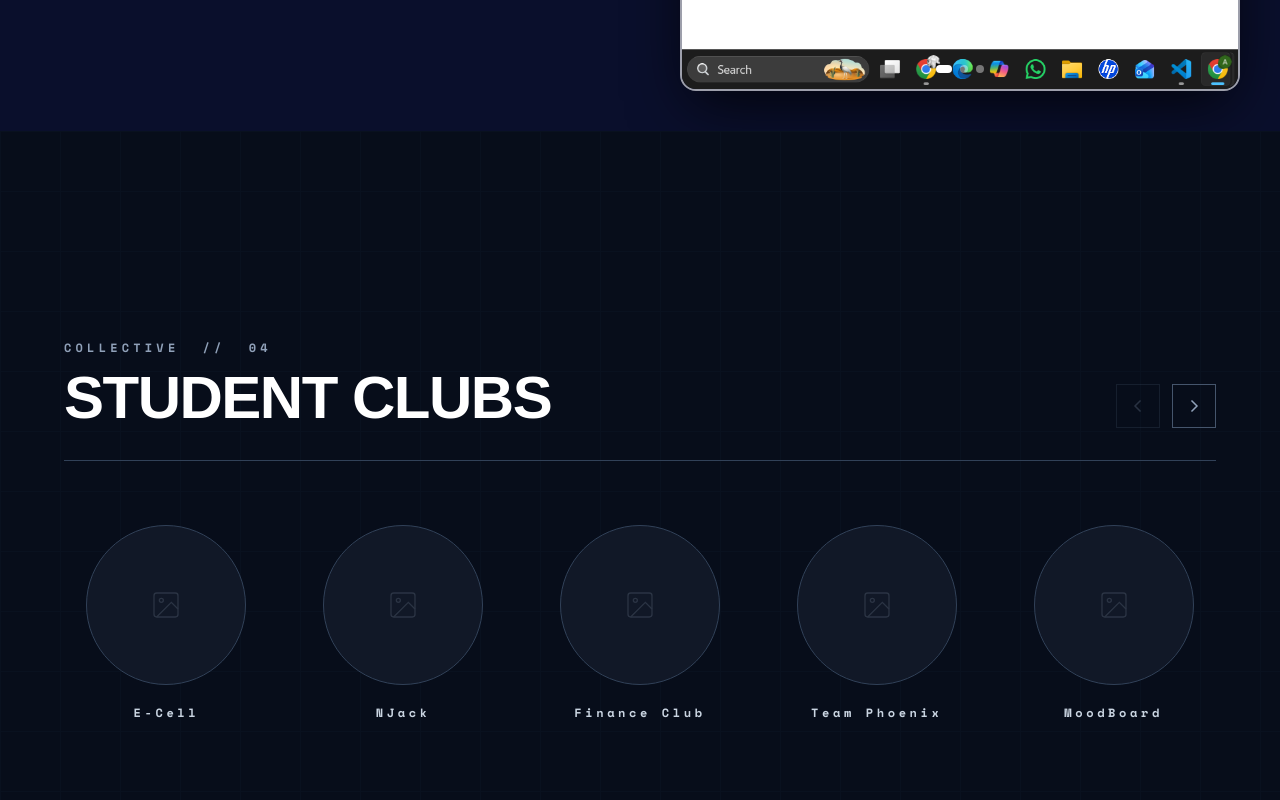
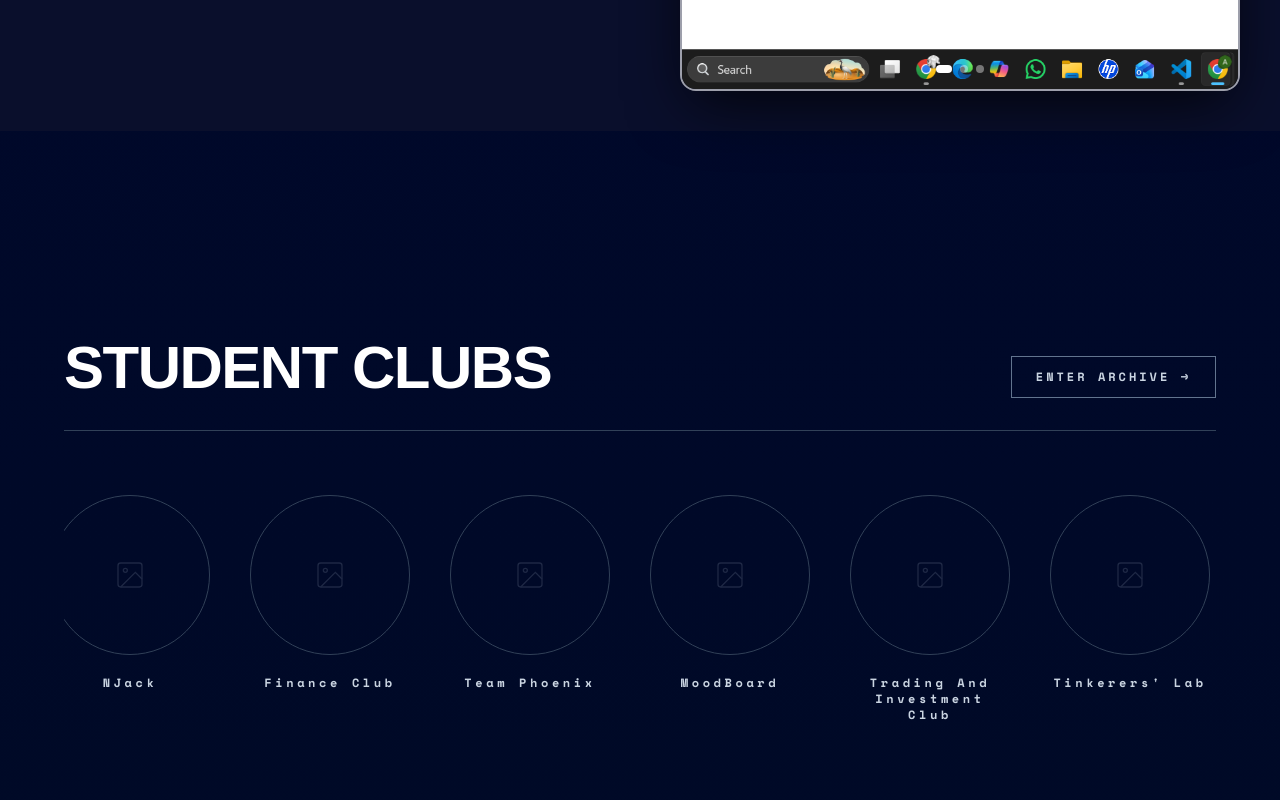
Before and after one commit to Shivanshu08Verma/stc-iitp-website, a Next.js app: page / in a window 1280 px wide. Shown: the part 3960-4760 px from the top of the page. Built offline with nearby package versions, Linux system fonts and the light colour scheme.

Commit message:
clubs: final, i hope.

```diff
--- a/components/StudentClubsSection.tsx
+++ b/components/StudentClubsSection.tsx
@@ -1,5 +1,5 @@
 "use client";
-import { useState } from "react";
+import { useState, useEffect, useRef } from "react";
 
 const CLUBS: { id: number; name: string }[] = [
   { id: 1,  name: "E-Cell" },
@@ -21,137 +21,94 @@ const CLUBS: { id: number; name: string }[] = [
   { id: 17, name: "Optimatx" },
 ];
 
-const VISIBLE = 5;
+const DOUBLED = [...CLUBS, ...CLUBS];
 
 export default function StudentClubsSection() {
-  const [start, setStart] = useState(0);
-  const canPrev = start > 0;
-  const canNext = start + VISIBLE < CLUBS.length;
-  const prev = () => { if (canPrev) setStart((s) => s - 1); };
-  const next = () => { if (canNext) setStart((s) => s + 1); };
-  const visible = CLUBS.slice(start, start + VISIBLE);
+  const trackRef = useRef<HTMLDivElement>(null);
+  const pausedRef = useRef(false);
+  const posRef = useRef(0);
+  const rafRef = useRef<number>(0);
+  const SPEED = 0.5;
+
+  useEffect(() => {
+    const track = trackRef.current;
+    if (!track) return;
+
+    const animate = () => {
+      if (!pausedRef.current) {
+        const totalWidth = track.scrollWidth / 2;
+        posRef.current += SPEED;
+        if (posRef.current >= totalWidth) {
+          posRef.current = 0;
+        }
+        track.style.transform = `translateX(-${posRef.current}px)`;
+      }
+      rafRef.current = requestAnimationFrame(animate);
+    };
+
+    rafRef.current = requestAnimationFrame(animate);
+    return () => cancelAnimationFrame(rafRef.current);
+  }, []);
 
   return (
-    <section
-      className="
-        relative w-full min-h-screen
-        bg-[#070d1a]
-        flex flex-col justify-center
-        px-16 py-20
-        overflow-hidden
-      "
-    >
-      {/* Grid overlay */}
-      <div
-        className="pointer-events-none absolute inset-0 opacity-[0.04]"
-        style={{
-          backgroundImage:
-            "linear-gradient(#4a6fa5 1px, transparent 1px), linear-gradient(90deg, #4a6fa5 1px, transparent 1px)",
-          backgroundSize: "60px 60px",
-        }}
-      />
-
-      {/* Header row */}
-      <div className="relative flex items-start justify-between mb-8">
-        <div>
-          <p
-            className="text-xs font-semibold tracking-[0.35em] text-slate-400 mb-3"
-            style={{ fontFamily: "'Space Mono', monospace" }}
-          >
-            COLLECTIVE&nbsp;&nbsp;//&nbsp;&nbsp;04
-          </p>
+    <section className="relative w-full min-h-screen flex flex-col justify-center px-16 py-20 overflow-hidden">
+      <div className="relative flex items-end justify-between mb-8">
         <h2
           className="text-6xl font-black uppercase text-white leading-none tracking-tight"
           style={{ fontFamily: "'Barlow Condensed', sans-serif" }}
         >
           STUDENT CLUBS
         </h2>
-        </div>
 
-        <div className="flex gap-3 mt-auto pt-4 self-end">
-          <button
-            onClick={prev}
-            disabled={!canPrev}
-            aria-label="Previous clubs"
-            className="
-              w-11 h-11 border flex items-center justify-center
-              transition-all duration-200
-              border-slate-600 text-slate-400
-              hover:border-slate-300 hover:text-white
-              disabled:opacity-25 disabled:cursor-not-allowed
-              active:scale-95
-            "
+        <a
+          href="/clubs"
+          className="inline-flex items-center gap-3 border border-slate-500 px-6 py-3 text-xs font-semibold tracking-[0.25em] text-slate-300 transition-all duration-200 hover:border-slate-300 hover:text-white active:scale-95"
+          style={{ fontFamily: "'Space Mono', monospace" }}
         >
-            <svg width="16" height="16" viewBox="0 0 16 16" fill="none">
-              <path d="M10 3L5 8L10 13" stroke="currentColor" strokeWidth="1.5" strokeLinecap="square"/>
-            </svg>
-          </button>
-
-          <button
-            onClick={next}
-            disabled={!canNext}
-            aria-label="Next clubs"
-            className="
-              w-11 h-11 border flex items-center justify-center
-              transition-all duration-200
-              border-slate-600 text-slate-400
-              hover:border-slate-300 hover:text-white
-              disabled:opacity-25 disabled:cursor-not-allowed
-              active:scale-95
-            "
-          >
-            <svg width="16" height="16" viewBox="0 0 16 16" fill="none">
-              <path d="M6 3L11 8L6 13" stroke="currentColor" strokeWidth="1.5" strokeLinecap="square"/>
-            </svg>
-          </button>
-        </div>
+          ENTER ARCHIVE →
+        </a>
       </div>
 
       <div className="relative w-full h-px bg-slate-700 mb-16" />
 
-      {/* Club cards */}
-      <div className="relative flex items-start justify-between gap-8">
-        {visible.map((club, i) => (
-          <ClubCard key={club.id} club={club} index={i} />
+      <div
+        className="relative w-full overflow-hidden"
+        onMouseEnter={() => { pausedRef.current = true; }}
+        onMouseLeave={() => { pausedRef.current = false; }}
+      >
+
+
+        <div
+          ref={trackRef}
+          className="flex items-start gap-10 will-change-transform"
+          style={{ width: "max-content" }}
+        >
+          {DOUBLED.map((club, i) => (
+            <ClubCard key={`${club.id}-${i}`} club={club} />
           ))}
         </div>
-
-      {/* Progress dots removed */}
+      </div>
     </section>
   );
 }
 
 interface ClubCardProps {
   club: { id: number; name: string };
-  index: number;
 }
 
-function ClubCard({ club, index }: ClubCardProps) {
+function ClubCard({ club }: ClubCardProps) {
   const [hovered, setHovered] = useState(false);
 
   return (
     <div
-      className="flex flex-col items-center gap-5 flex-1 cursor-pointer group"
+      className="flex flex-col items-center gap-5 cursor-pointer group"
+      style={{ width: "160px", flexShrink: 0 }}
       onMouseEnter={() => setHovered(true)}
       onMouseLeave={() => setHovered(false)}
     >
-      <div
-        className="
-          relative w-40 h-40 rounded-full
-          bg-[#111827]
-          border border-slate-700
-          flex items-center justify-center
-          overflow-hidden
-          transition-all duration-300
-          group-hover:border-slate-400
-          group-hover:shadow-[0_0_30px_rgba(148,163,184,0.12)]
-        "
-      >
+      <div className="relative w-40 h-40 rounded-full border border-slate-700 flex items-center justify-center overflow-hidden transition-all duration-300 group-hover:border-slate-400 group-hover:shadow-[0_0_30px_rgba(148,163,184,0.12)]">
         <svg
-          className={`
-            w-8 h-8 transition-opacity duration-300
-            ${hovered ? "opacity-40" : "opacity-20"}
-          `}
+          className={`w-8 h-8 transition-opacity duration-300 ${hovered ? "opacity-40" : "opacity-20"}`}
           viewBox="0 0 24 24"
           fill="none"
           stroke="#94a3b8"
@@ -168,12 +125,7 @@ function ClubCard({ club, index }: ClubCardProps) {
       </div>
 
       <p
-        className="
-          text-xs font-semibold tracking-[0.3em] text-slate-300
-          transition-colors duration-200
-          group-hover:text-white
-          text-center
-        "
+        className="text-xs font-semibold tracking-[0.3em] text-slate-300 transition-colors duration-200 group-hover:text-white text-center"
         style={{ fontFamily: "'Space Mono', monospace" }}
       >
         {club.name}
```
Lines whose indentation alone changed are shown as unchanged.
